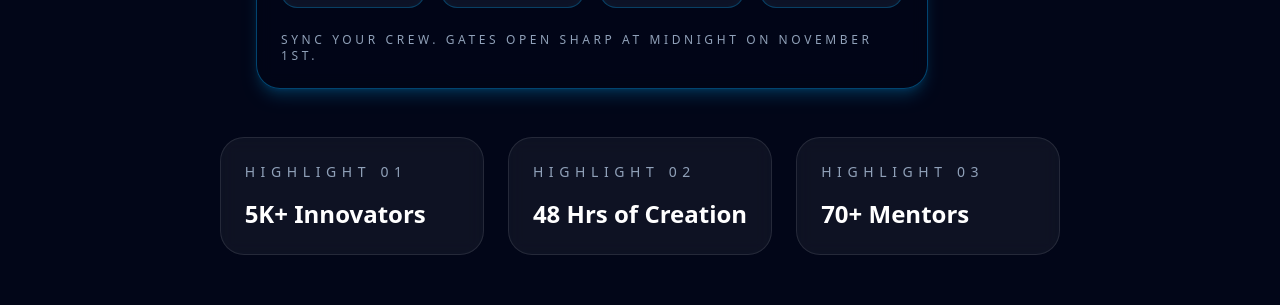
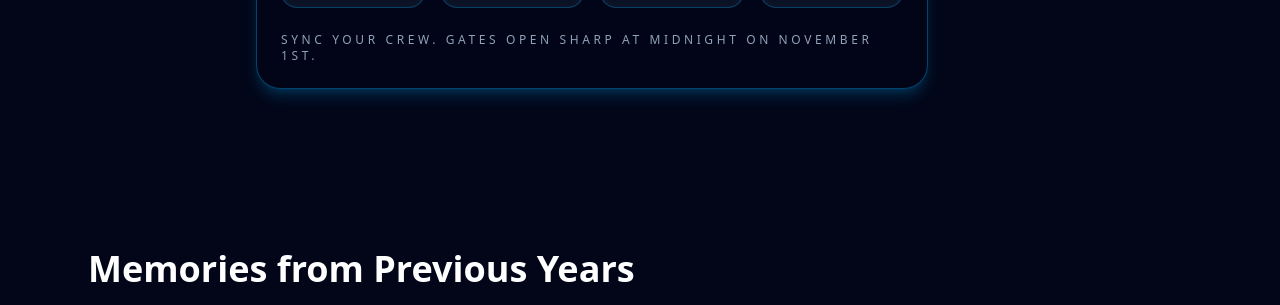
Before and after one commit to gautam-ch/utkrishta25, a React (Vite) app: page / in a window 1280 px wide. Shown: the part 900-1205 px from the top of the page. Built offline with nearby package versions, Linux system fonts and the light colour scheme.

Commit message:
remove highlight compo

```diff
--- a/src/components/TechfestLandingPage.tsx
+++ b/src/components/TechfestLandingPage.tsx
@@ -636,7 +636,7 @@ const TechfestLandingPage: FC = () => {
             variants={sectionVariants}
             transition={{ staggerChildren: 0.15 }}
           >
-            {["5K+ Innovators", "48 Hrs of Creation", "70+ Mentors"].map((stat, index) => (
+            {/* {["5K+ Innovators", "48 Hrs of Creation", "70+ Mentors"].map((stat, index) => (
               <motion.div
                 key={stat}
                 className="rounded-2xl sm:rounded-3xl border border-white/10 bg-white/5 p-4 sm:p-5 md:p-6 backdrop-blur"
@@ -645,7 +645,7 @@ const TechfestLandingPage: FC = () => {
                 <p className="text-xs sm:text-sm uppercase tracking-[0.3em] sm:tracking-[0.4em] text-slate-400">Highlight 0{index + 1}</p>
                 <p className="mt-3 sm:mt-4 text-xl sm:text-2xl font-semibold text-white">{stat}</p>
               </motion.div>
-            ))}
+            ))} */}
           </motion.div>
         </section>
 
```
Also changed, not shown: src/components/GradualSpacing.tsx (deleted).
